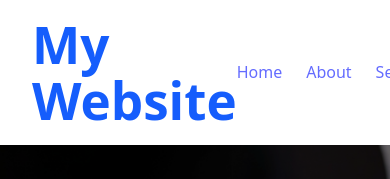
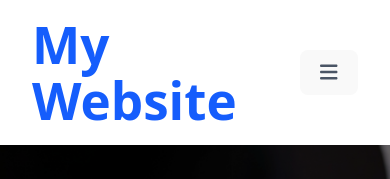
Before and after one commit to kapilpundit/node-vite-react-docker, a React (Vite) app in the folder frontend/: page / in a window 390 px wide. Shown: the top 179 px of the page. Built offline with nearby package versions, Linux system fonts and the light colour scheme.

Commit message:
Added Fontawesome, and responsive mobile menu

```diff
--- a/frontend/package.json
+++ b/frontend/package.json
@@ -10,6 +10,11 @@
     "preview": "vite preview"
   },
   "dependencies": {
+    "@fortawesome/fontawesome-svg-core": "^6.7.2",
+    "@fortawesome/free-brands-svg-icons": "^6.7.2",
+    "@fortawesome/free-regular-svg-icons": "^6.7.2",
+    "@fortawesome/free-solid-svg-icons": "^6.7.2",
+    "@fortawesome/react-fontawesome": "^0.2.2",
     "@tailwindcss/vite": "^4.0.17",
     "react": "^19.0.0",
     "react-dom": "^19.0.0",
--- a/frontend/src/App.tsx
+++ b/frontend/src/App.tsx
@@ -1,6 +1,5 @@
-import { useState } from "react";
 import "./App.css";
-import { Routes, Route, Link } from "react-router-dom";
+import { Routes, Route } from "react-router-dom";
 import Layout from "./components/Layout";
 import Home from "./pages/Home";
 import About from "./pages/About";
@@ -8,8 +7,6 @@ import Contact from "./pages/Contact";
 import NotFound from "./pages/NotFound"; // Import the NotFound page
 
 function App() {
-  console.log("App Loaded123... ", new Date().toISOString());
-
   return (
     <>
       <Layout>
--- a/frontend/src/components/Layout.tsx
+++ b/frontend/src/components/Layout.tsx
@@ -1,23 +1,45 @@
-import { ReactNode } from "react";
+import { ReactNode, useState } from "react";
 import { Link } from "react-router-dom";
+import { FontAwesomeIcon } from "@fortawesome/react-fontawesome";
+import { faBars } from "@fortawesome/free-solid-svg-icons"; // Import the menu icon
 
 interface LayoutProps {
   children: ReactNode;
 }
 
 const Layout = ({ children }: LayoutProps) => {
+  const [menuOpen, setMenuOpen] = useState(false);
+
   return (
     <div className="min-h-screen bg-gray-100 overflow-x-hidden">
       {/* Navbar */}
       <nav className="bg-white shadow-md py-4 w-full">
         <div className="flex justify-between items-center max-w-7xl mx-auto px-8">
           <h1 className="text-xl font-bold text-blue-600">My Website</h1>
-          <ul className="flex space-x-6">
+          <ul className="hidden md:flex space-x-6">
             <li><Link to="/" className="text-gray-600 hover:text-blue-600">Home</Link></li>
             <li><Link to="/about" className="text-gray-600 hover:text-blue-600">About</Link></li>
             <li><Link to="/services" className="text-gray-600 hover:text-blue-600">Services</Link></li>
             <li><Link to="/contact" className="text-gray-600 hover:text-blue-600">Contact</Link></li>
           </ul>
+
+          {/* Mobile Menu Button (Font Awesome Bars Icon) */}
+          <button
+            className="md:hidden text-gray-600 hover:text-blue-600"
+            onClick={() => setMenuOpen(!menuOpen)}
+          >
+            <FontAwesomeIcon icon={faBars} size="lg" />
+          </button>
+
+          {/* Mobile Menu (Visible when toggled) */}
+          {menuOpen && (
+            <ul className="md:hidden flex flex-col space-y-4 px-8 py-4 bg-white shadow-md">
+              <li><Link to="/" className="text-gray-600 hover:text-blue-600">Home</Link></li>
+              <li><Link to="/about" className="text-gray-600 hover:text-blue-600">About</Link></li>
+              <li><Link to="/services" className="text-gray-600 hover:text-blue-600">Services</Link></li>
+              <li><Link to="/contact" className="text-gray-600 hover:text-blue-600">Contact</Link></li>
+            </ul>
+          )}
         </div>
       </nav>
 
--- a/frontend/src/pages/Home.tsx
+++ b/frontend/src/pages/Home.tsx
@@ -1,4 +1,3 @@
-import React from "react";
 import Banner from "../components/Banner";
 
 const Home = () => {
```
Also changed, not shown: 2 other files (tests, documents, lock files or other folders).
